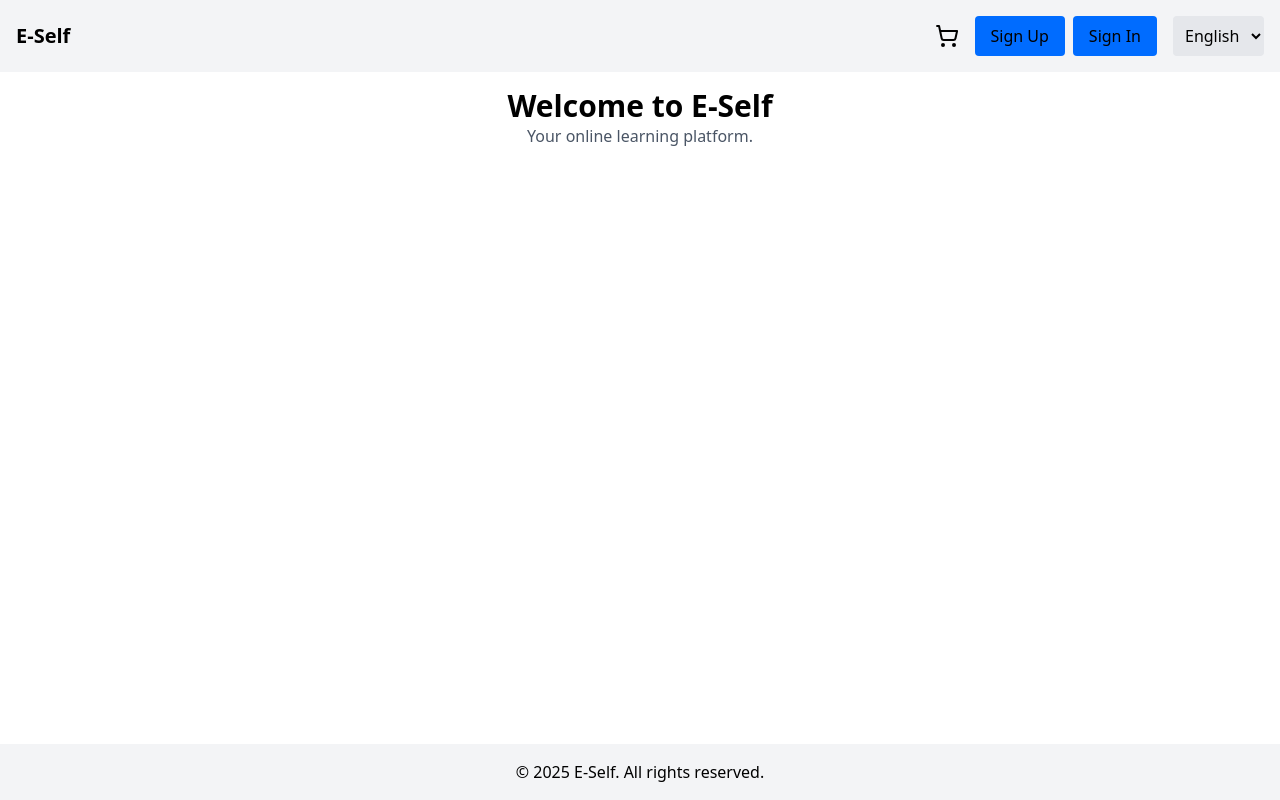
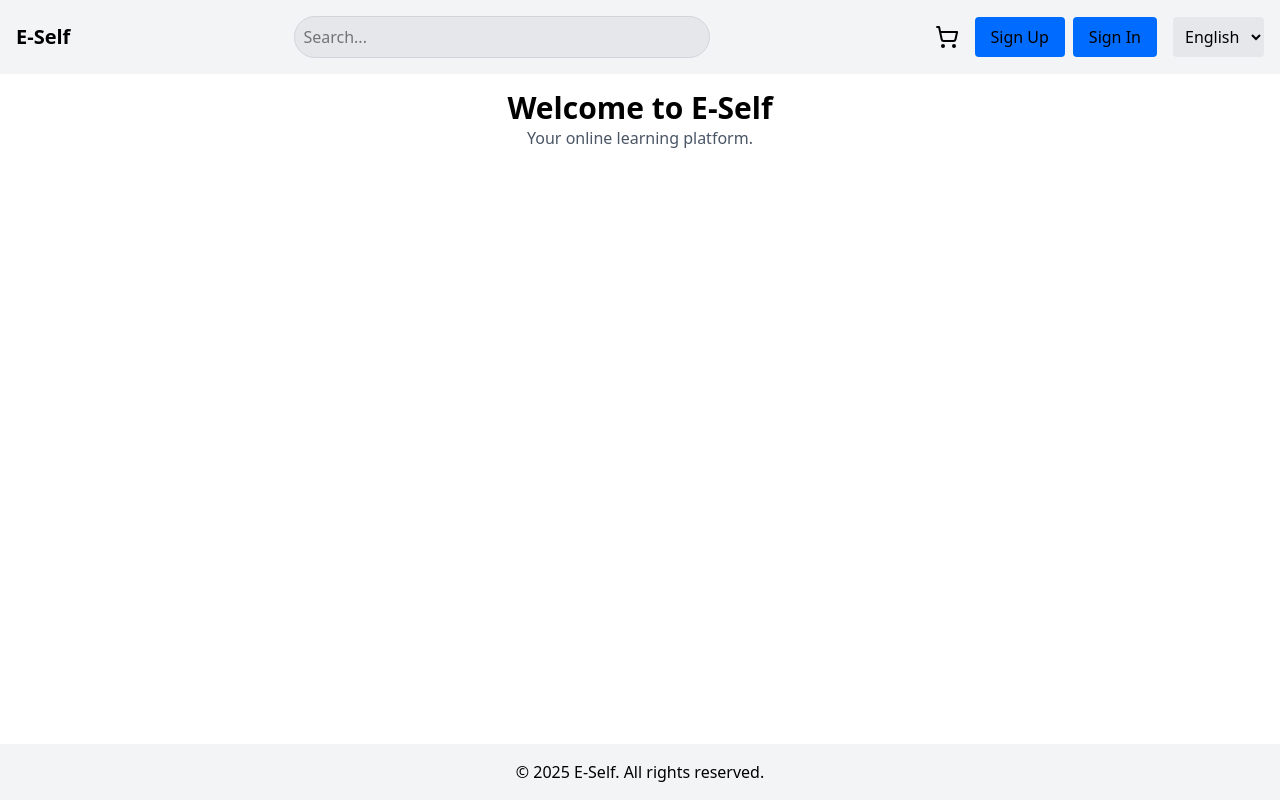
Before and after one commit to NegedeTekleyes/E-self-Lerning, a Next.js app in the folder e-self/: page / in a window 1280 px wide. Built offline with nearby package versions, Linux system fonts and the light colour scheme.

Commit message:
i modfy the search bar

```diff
--- a/e-self/app/(components)/Header.tsx
+++ b/e-self/app/(components)/Header.tsx
@@ -27,12 +27,24 @@ const Header = () => {
         {!showSearchBar && (
           <Search
             className="cursor-pointer sm:hidden"
-            onClick={() => setShowSearchBar(true)}
+            onClick={() => setShowSearchBar(true)} // Click to show search input
           />
         )}
-        {/* Show input field when showSearchBar is true */}
+        {/* Show input field when showSearchBar is true, or on wide screens */}
+        {showSearchBar || (
+          <div className="hidden sm:block">
+            <input
+              type="text"
+              value={search}
+              onChange={(e) => setSearch(e.target.value)}
+              placeholder="Search..."
+              className="w-full p-2 rounded-full bg-gray-200 text-black border border-gray-300 focus:outline-none focus:ring-2 focus:ring-[#006CFF]"
+            />
+          </div>
+        )}
+
         {showSearchBar && (
-          <div className="absolute top-0 left-0 w-full p-2 bg-gray-200 rounded-full">
+          <div className="absolute top-0 left-0 w-full p-2 bg-gray-200 rounded-full sm:hidden">
             <input
               type="text"
               value={search}
```
